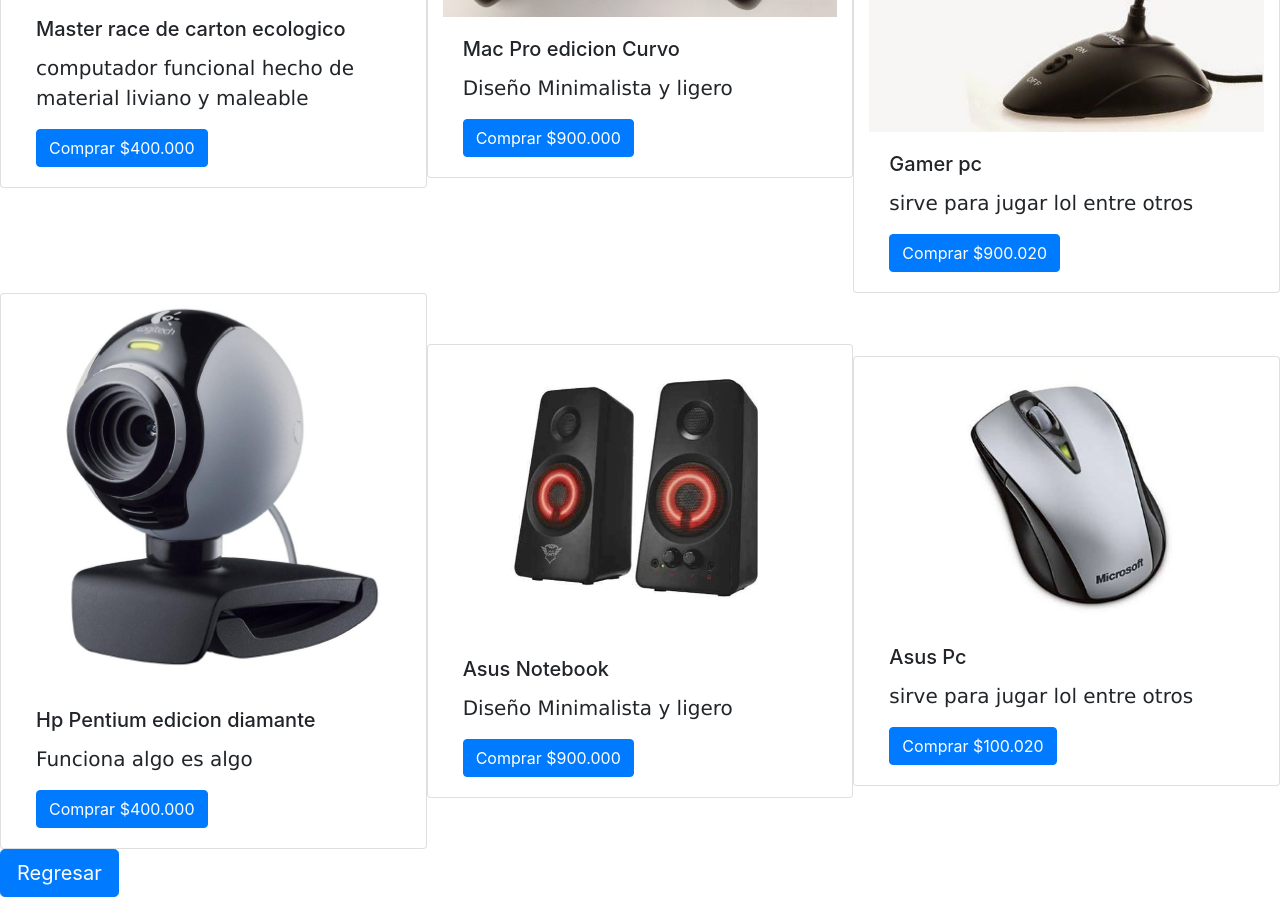
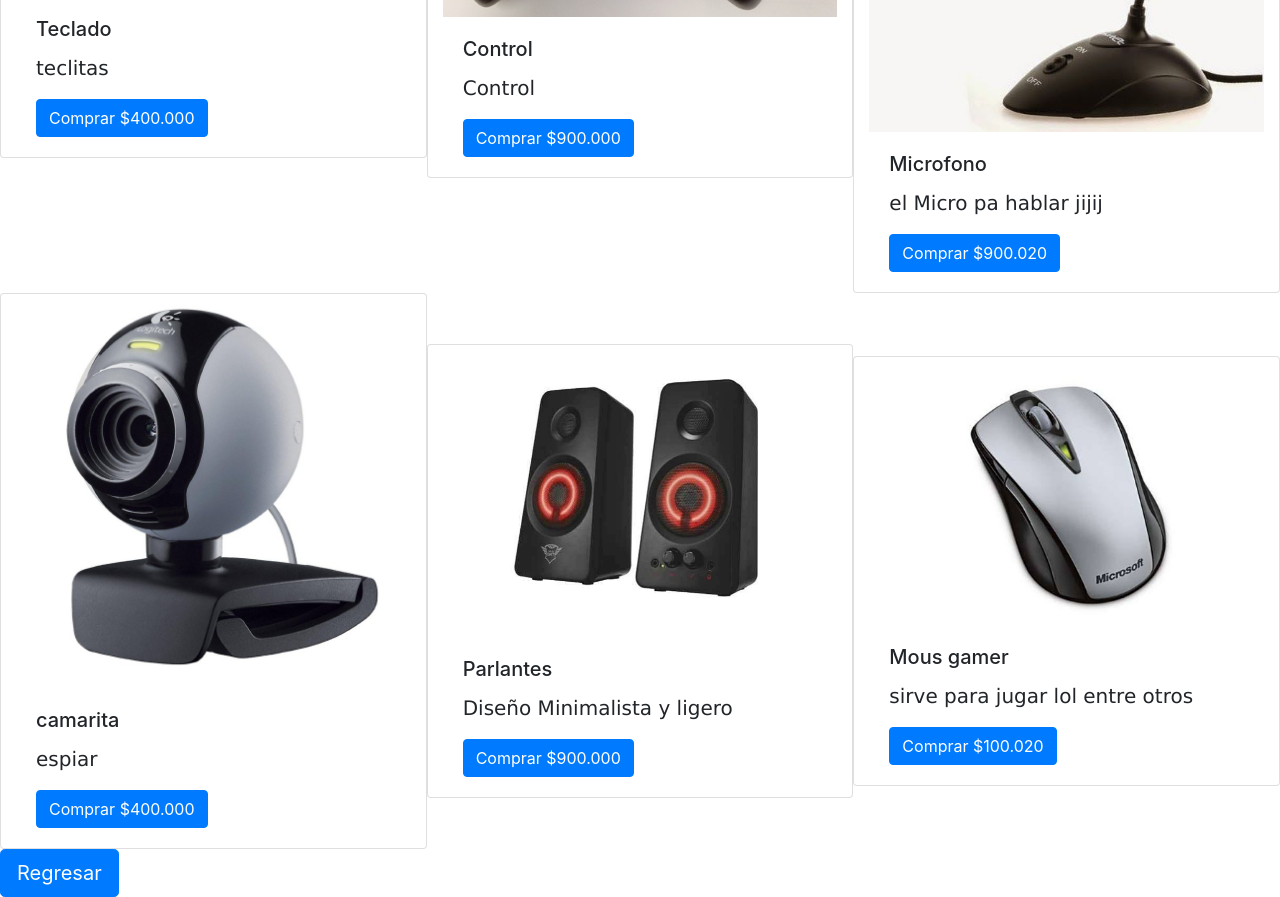
Before and after one commit to ftolosa01/actividadmartes.html, a plain HTML site: page Perefericos.html in a window 1280 px wide. Shown: the part 369-1266 px from the top of the page. Drawn offline with nearby package versions, Linux system fonts and the light colour scheme.

Commit message:
subir perefericos

```diff
--- a/Perefericos.html
+++ b/Perefericos.html
@@ -14,24 +14,24 @@
 <div class="card col "  style="width: 18rem;">
     <img src="ps1.jpg" class="card-img-top" alt="...">
     <div class="card-body">
-      <h5 class="card-title">Master race de carton ecologico</h5>
-      <p class="card-text">computador funcional hecho de material liviano y maleable </p>
+      <h5 class="card-title">Teclado</h5>
+      <p class="card-text">teclitas </p>
       <a href="#" class="btn btn-primary">Comprar $400.000</a>
     </div>
   </div>
   <div class="card col" style="width: 18rem;">
         <img src="ps2.jpg" class="card-img-top" alt="...">
         <div class="card-body">
-          <h5 class="card-title">Mac Pro edicion Curvo</h5>
-          <p class="card-text">Diseño Minimalista y ligero  </p>
+          <h5 class="card-title">Control</h5>
+          <p class="card-text">Control  </p>
           <a href="#" class="btn btn-primary">Comprar $900.000</a>
         </div>
       </div>
       <div class="card col" style="width: 18rem;">
             <img src="ps3.jpg" class="card-img-top" alt="...">
             <div class="card-body">
-              <h5 class="card-title">Gamer pc </h5>
-              <p class="card-text">sirve para jugar lol entre otros   </p>
+              <h5 class="card-title">Microfono </h5>
+              <p class="card-text">el Micro pa hablar jijij  </p>
               <a href="#" class="btn btn-primary">Comprar $900.020</a>
             </div>
           </div>
@@ -40,15 +40,15 @@
                             <div class="card col "  style="width: 320;">
                                     <img src="ps4.jpg" class="card-img-top" alt="...">
                                     <div class="card-body">
-                                      <h5 class="card-title">Hp Pentium edicion diamante </h5>
-                                      <p class="card-text">Funciona algo es algo </p>
+                                      <h5 class="card-title">camarita </h5>
+                                      <p class="card-text">espiar  </p>
                                       <a href="#" class="btn btn-primary">Comprar $400.000</a>
                                     </div>
                     </div>
                     <div class="card col" style="width: 18rem;">
                             <img src="ps5.jpg" class="card-img-top" alt="...">
                             <div class="card-body">
-                              <h5 class="card-title">Asus Notebook</h5>
+                              <h5 class="card-title">Parlantes </h5>
                               <p class="card-text">Diseño Minimalista y ligero  </p>
                               <a href="#" class="btn btn-primary">Comprar $900.000</a>
                             </div>
@@ -56,7 +56,7 @@
                           <div class="card col" style="width: 18rem;">
                                 <img src="ps6.jpeg" class="card-img-top" alt="...">
                                 <div class="card-body">
-                                  <h5 class="card-title">Asus Pc </h5>
+                                  <h5 class="card-title">Mous gamer </h5>
                                   <p class="card-text">sirve para jugar lol entre otros   </p>
                                   <a href="#" class="btn btn-primary">Comprar $100.020</a>
                                 </div>
```
Also changed, not shown: 1 other file.
